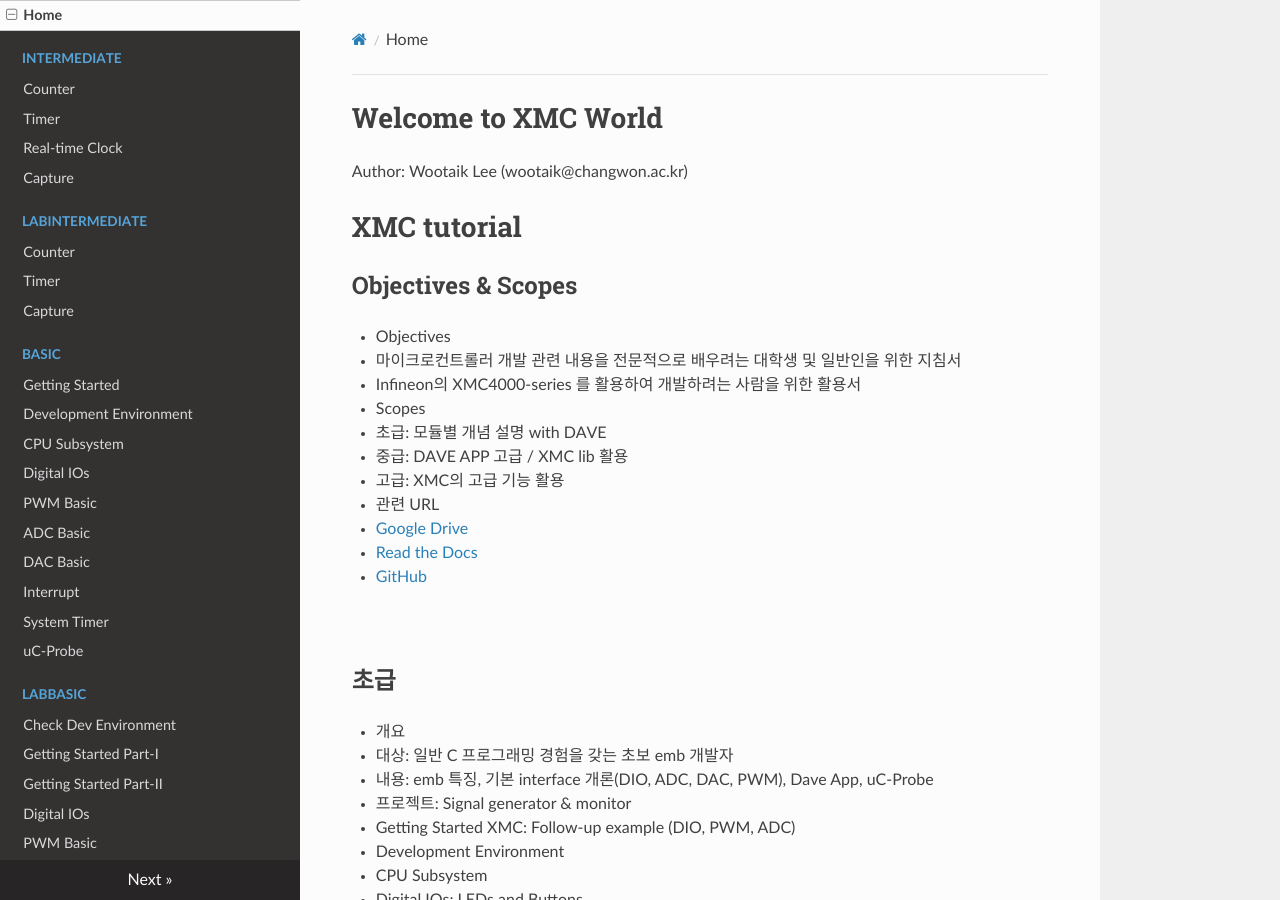
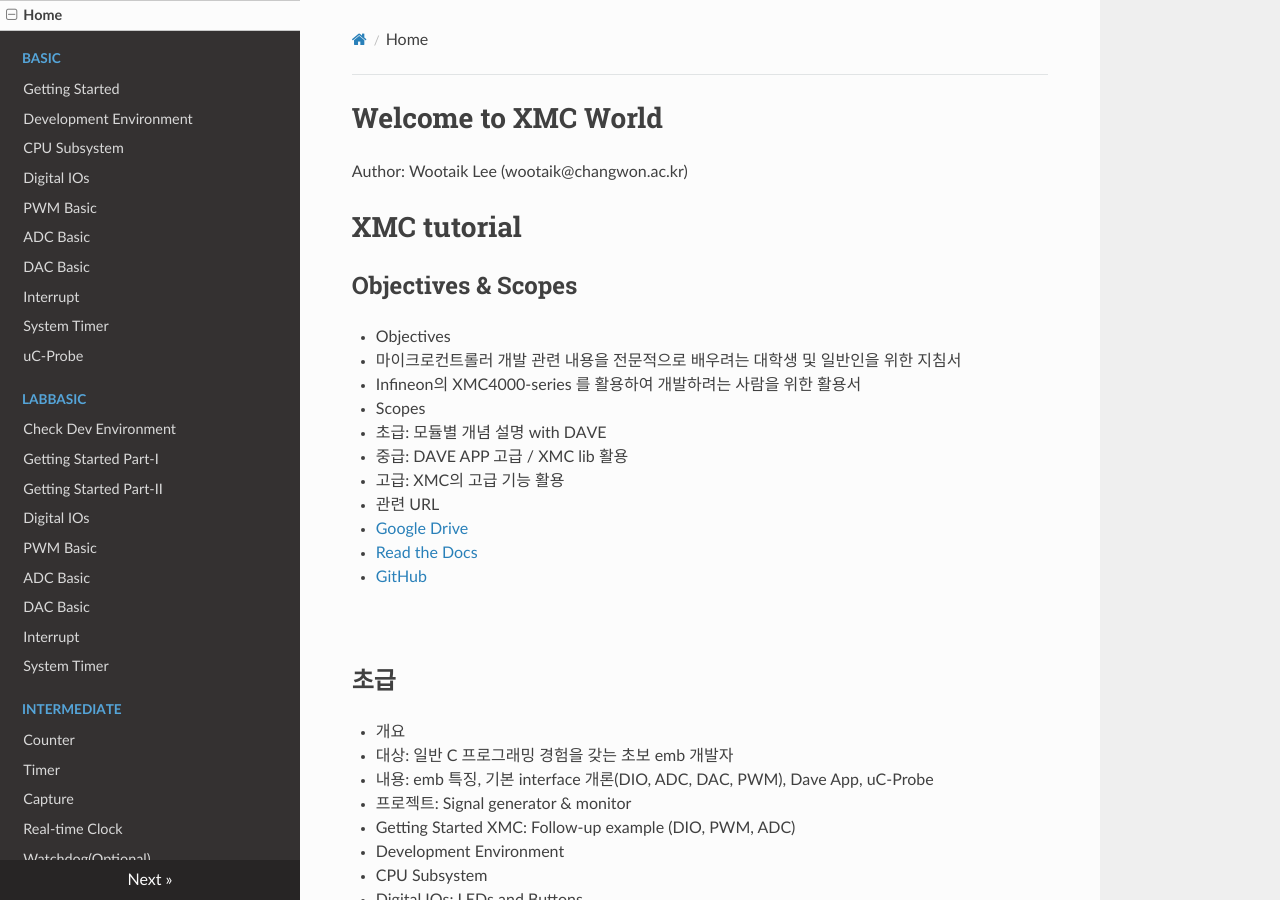
Before and after one commit to realsosy/XmcTutorial, an MkDocs documentation site: the page built from docs/index.md, in a window 1280 px wide and 900 px high. Built offline with MkDocs 1.6.1, drawn with Linux system fonts in a browser that asks for light colours; nearby versions of some CDN libraries; old or Windows-style settings are respelled for this version of MkDocs; some of the changed lines change nothing that is shown.

Commit message:
no message

```diff
--- a/mkdocs.yml
+++ b/mkdocs.yml
@@ -2,24 +2,6 @@
 
 pages:
 - Home: 'index.md'
-
-- Intermediate:
-    - Counter: Counter.md
-    - Timer: Timer.md
-    - Real-time Clock: Rtc.md
-    - Capture: TimerCapture.md
-#    - Compare & Capture: Ccu8SliceConfig.md
-#    - DAC LUT: DacLut.md
-#    - Watchdog: Watchdog.md
-#    - DMA: DmaCh.md
-#    - Event: Eru.md
-#    - UART: Uart.md
-#    - USB: UsbdVcom.md
-
-- LabIntermediate:
-    - Counter: LabCounter.md
-    - Timer: LabTimer.md
-    - Capture: LabTimerCapture.md
 
 - Basic:
     - Getting Started: GettingStartedXmc.md
@@ -44,11 +26,35 @@
     - Interrupt: LabNVIC.md
     - System Timer: LabSystemTimer.md
 
+- Intermediate:
+    - Counter: Counter.md
+    - Timer: Timer.md
+    - Capture: TimerCapture.md
+    - Real-time Clock: Rtc.md
+    - Watchdog(Optional): Watchdog.md
+    - ADXL345 with SPI: ADXL345Spi.md
+    - ADXL345 with I2C(Optional): ADXL345I2c.md
+#    - Compare & Capture: Ccu8SliceConfig.md
+#    - DAC LUT: DacLut.md
+#    - DMA: DmaCh.md
+#    - Event: Eru.md
+#    - UART: Uart.md
+#    - USB: UsbdVcom.md
+
+- LabIntermediate:
+    - Counter: LabCounter.md
+    - Timer: LabTimer.md
+    - Capture: LabTimerCapture.md
+    - SPI: LabSpiMasterSlave.md
+    - IIC(Optional): LabI2CMasterSlave.md
+    - ADXL345 with SPI: LabADXL345Spi.md
+    - ADXL345 with I2C(Optional): LabADXL345I2c.md
+
 - Programming Background:
     - Functions & Program Design: ProgDesignFunction.md
     - Module Design & Multiple files: ProgModuleMultipleFiles.md
     - System Timer & Scheduler: ProgSystemTimerScheduler.md
-    - Statemachine: ProgFasmBasic.md
+    - Statemachine: ProgFsmBasic.md
     - Statemachine Example (Stop Light): ProgFsmStopLight.md
 
 - Circuit Background:
```
